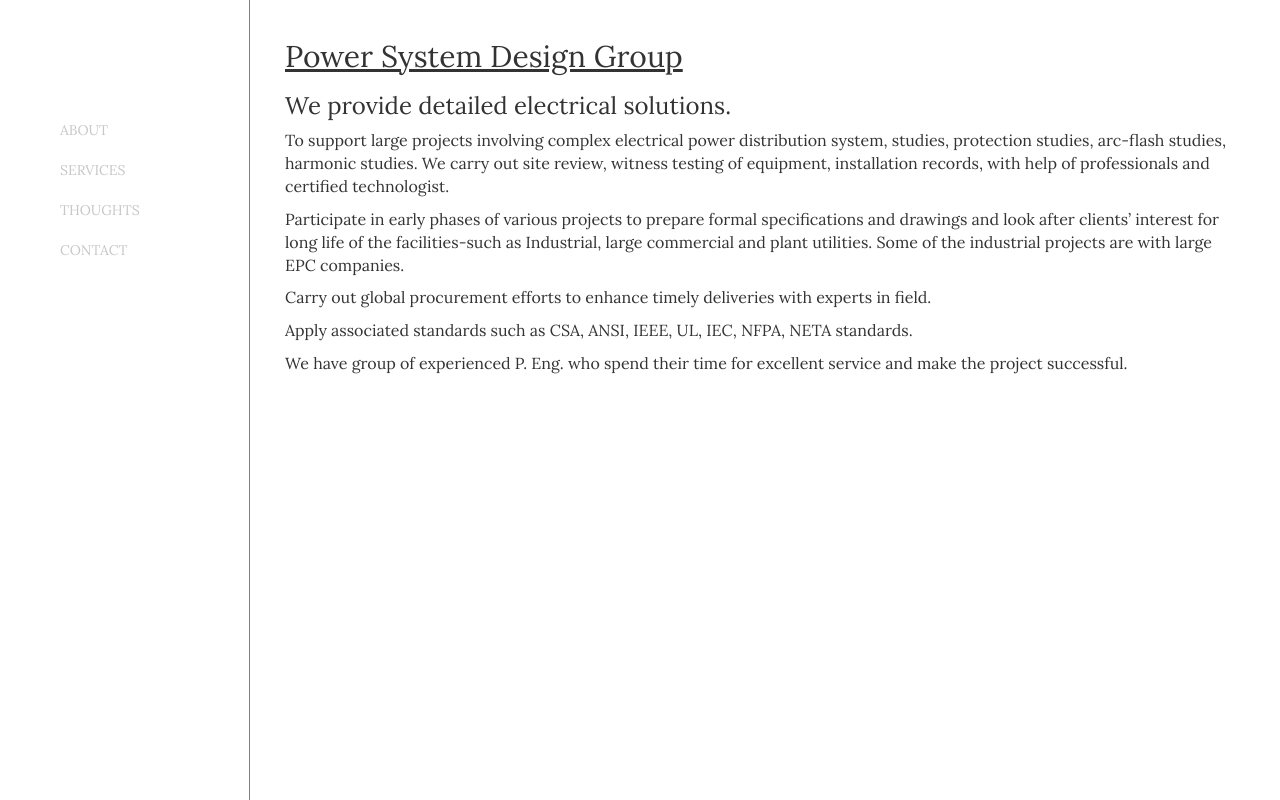
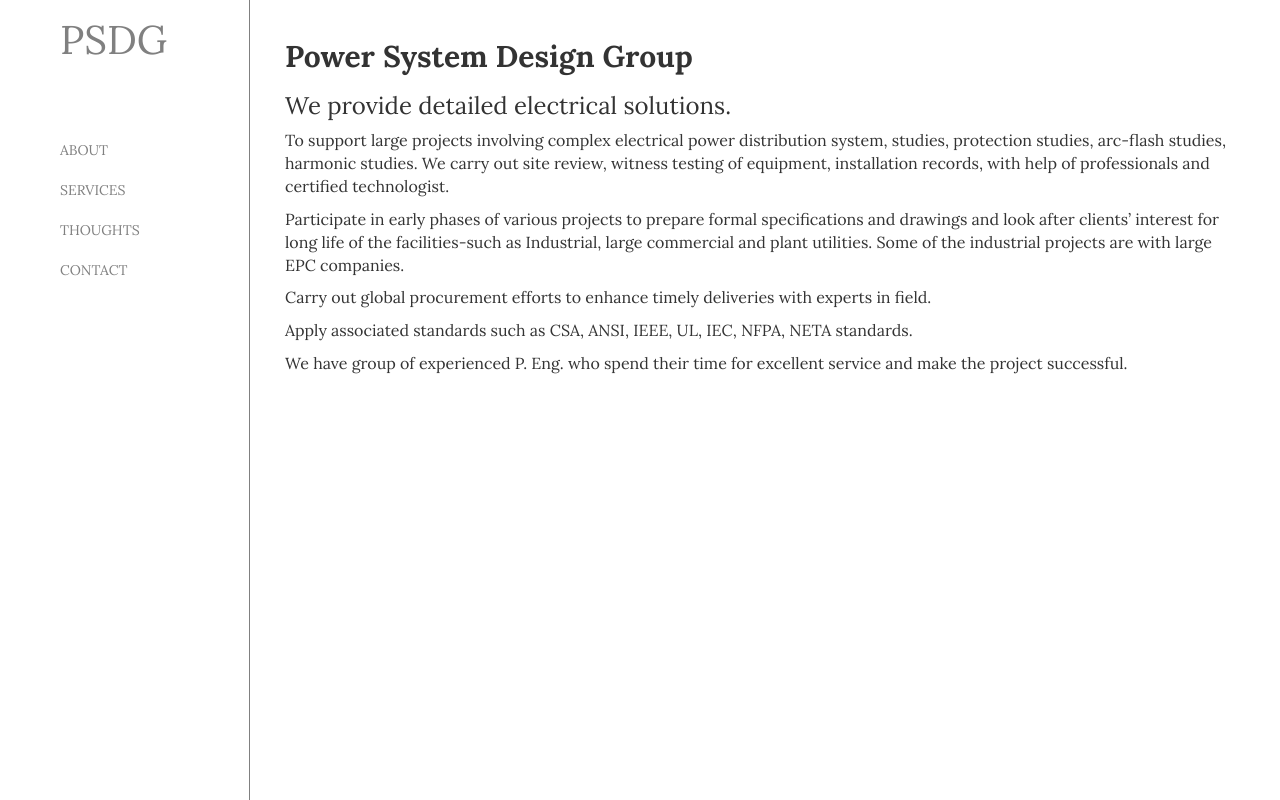
Before and after one commit to kushthaker/psdg, a plain HTML site: page index.html at #/about in a window 1280 px wide. Drawn offline with Linux system fonts and the light colour scheme.

Commit message:
sidebar styles

```diff
--- a/css/styles.css
+++ b/css/styles.css
@@ -57,7 +57,7 @@ p {
 .sidebar-nav li a {
     display: block;
     text-decoration: none;
-    color: #C7C7C7;
+    color: grey;
 }
 
 .sidebar-nav li a:hover {
@@ -70,12 +70,16 @@ p {
 .sidebar-nav .sidebar-brand {
     height: 100px;
     font-size: 18px;
-    line-height: 60px;
+    line-height: 40px;
+    text-indent: 20px;
+    margin-top: 20px;
 }
 
 .sidebar-brand a {
-    color: #FFFFFF;
+    color: grey;
     text-decoration: none;
+    font-size: 40px;
+    font-weight: 300;
 }
 
 .sidebar-brand a:hover {
--- a/index.html
+++ b/index.html
@@ -27,7 +27,7 @@
 				<p class="sidebar-brand">
 					<a href="#/">
 					PSDG
-					</a>
+					</a></h1>
 				</p>
 				<li><a href="#/about">ABOUT</a></li>
 				<li><a href="#/services">SERVICES</a></li>
--- a/partials/about.html
+++ b/partials/about.html
@@ -5,7 +5,7 @@
 </head>
 <body>
 
-	<h2><u>Power System Design Group</u></h2>
+	<h2><b>Power System Design Group</b></h2>
 
 	<h3>We provide detailed electrical solutions.</h3>
 
```
Also changed, not shown: partials/services.html (+1 -1 lines).
